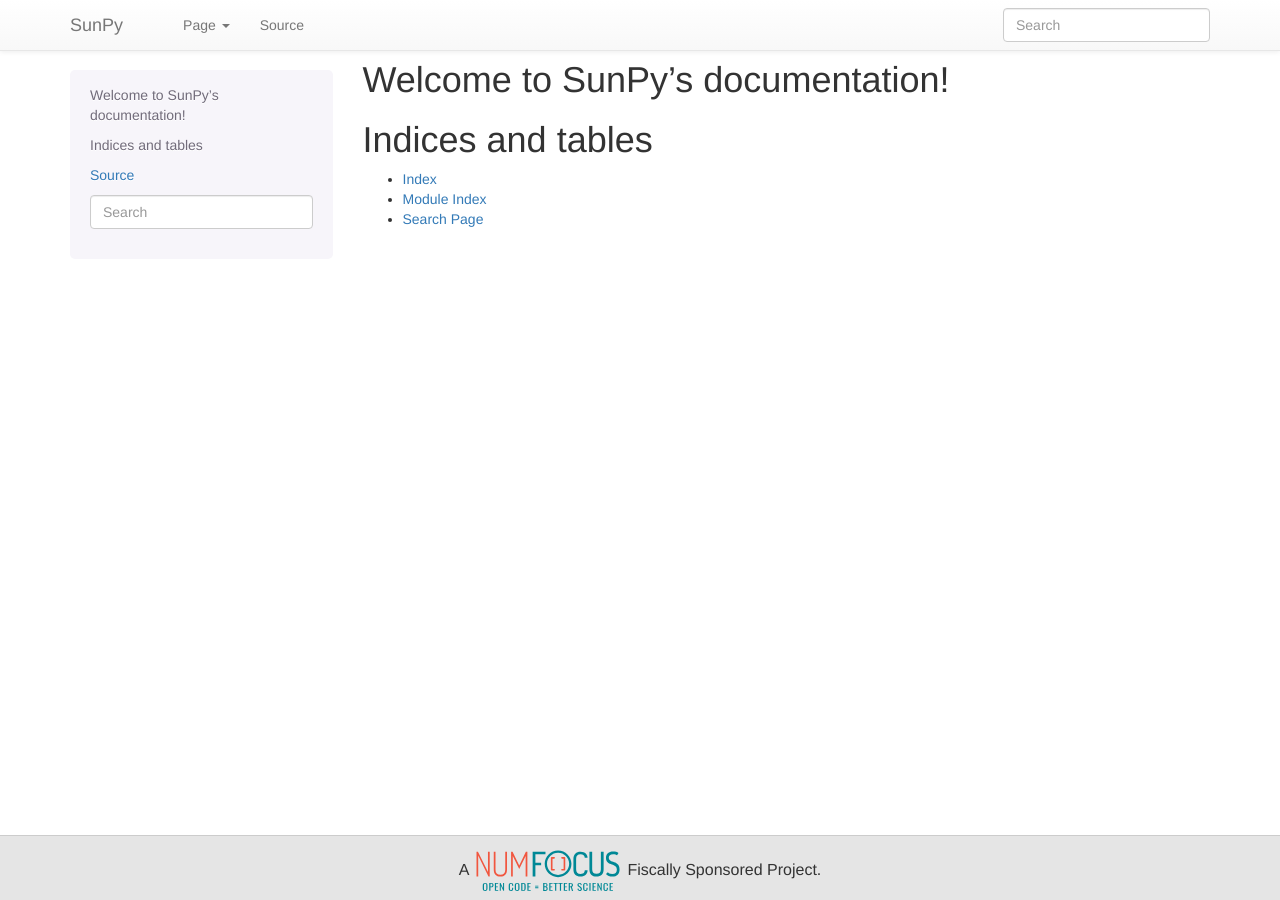
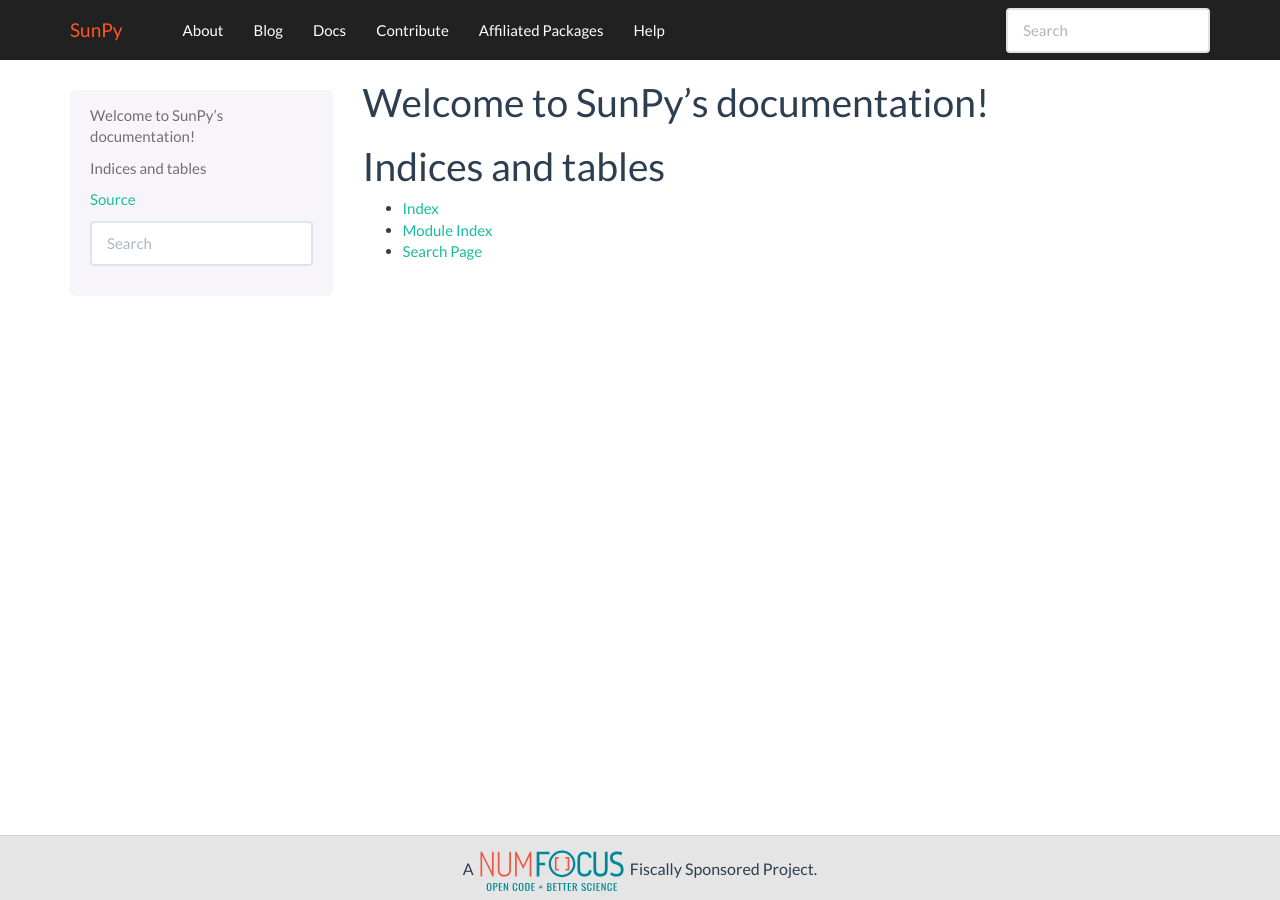
Before and after one commit to sunpy/sunpy.org, a Sphinx documentation site: the page built from source/index.rst, in a window 1280 px wide. Built offline with Sphinx 7.4.7, drawn with Linux system fonts in a browser that asks for light colours.

Commit message:
Added and customized navbar

```diff
--- a/source/_static/style.css
+++ b/source/_static/style.css
@@ -1,3 +1,12 @@
+/*Navbar*/
+.navbar {
+background-color: #212121;
+}
+.navbar-default .navbar-brand {
+color: #FF5722;
+}
+/*End Navbar*/
+/*Footer*/
 footer {
 bottom: 0;
 height: 65px;
@@ -13,3 +22,4 @@
 min-width: 400px;
 height: inherit;
 }
+/*End Footer*/
--- a/source/_templates/layout.html
+++ b/source/_templates/layout.html
@@ -1,9 +1,7 @@
 {# Import the theme's layout. #}
 {% extends "!layout.html" %}
-
 {# Custom CSS overrides #}
 {% set css_files = css_files + ['_static/style.css'] %}
-
 {# Add some extra stuff before and use existing with 'super()' call. #}
 {% block footer %}
 	{{ super() }}
--- a/source/conf.py
+++ b/source/conf.py
@@ -1,55 +1,30 @@
-# -*- coding: utf-8 -*-
-#
-# SunPy documentation build configuration file, created by
-# sphinx-quickstart on Tue May 30 00:00:01 2017.
-#
-# This file is execfile()d with the current directory set to its
-# containing dir.
-#
-# Note that not all possible configuration values are present in this
-# autogenerated file.
-#
-# All configuration values have a default; values that are commented out
-# serve to show the default.
-
 # If extensions (or modules to document with autodoc) are in another directory,
 # add these directories to sys.path here. If the directory is relative to the
 # documentation root, use os.path.abspath to make it absolute, like shown here.
-#
 # import os
 # import sys
 # sys.path.insert(0, os.path.abspath('.'))
-
-
 # -- General configuration ------------------------------------------------
-
 # If your documentation needs a minimal Sphinx version, state it here.
-#
 # needs_sphinx = '1.0'
-
 # Add any Sphinx extension module names here, as strings. They can be
 # extensions coming with Sphinx (named 'sphinx.ext.*') or your custom
 # ones.
 import sphinx_bootstrap_theme
 extensions = ['sphinx.ext.intersphinx',
-   			  'sphinx.ext.githubpages']
-
+'sphinx.ext.githubpages']
 # Add any paths that contain templates here, relative to this directory.
 templates_path = ['_templates']
-
 # The suffix(es) of source filenames.
 # You can specify multiple suffix as a list of string:
 #
 # source_suffix = ['.rst', '.md']
 source_suffix = '.rst'
-
 # The master toctree document.
 master_doc = 'index'
-
 # General information about the project.
 project = u'SunPy'
 author  = 'SunPy'
-
 # The version info for the project you're documenting, acts as replacement for
 # |version| and |release|, also used in various other places throughout the
 # built documents.
@@ -58,104 +33,90 @@
 version = u''
 # The full version, including alpha/beta/rc tags.
 release = u''
-
 # The language for content autogenerated by Sphinx. Refer to documentation
 # for a list of supported languages.
 #
 # This is also used if you do content translation via gettext catalogs.
 # Usually you set "language" from the command line for these cases.
 language = None
-
 # List of patterns, relative to source directory, that match files and
 # directories to ignore when looking for source files.
 # This patterns also effect to html_static_path and html_extra_path
 exclude_patterns = []
-
 # The name of the Pygments (syntax highlighting) style to use.
 pygments_style = 'sphinx'
-
 # If true, `todo` and `todoList` produce output, else they produce nothing.
 todo_include_todos = False
-
-
 # -- Options for HTML output ----------------------------------------------
-
 # The theme to use for HTML and HTML Help pages.  See the documentation for
 # a list of builtin themes.
 #
 html_theme = 'bootstrap'
 html_theme_path = sphinx_bootstrap_theme.get_html_theme_path()
-
 # Theme options are theme-specific and customize the look and feel of a theme
 # further.  For a list of options available for each theme, see the
 # documentation.
-#
-# html_theme_options = {}
-
+html_title = 'SunPy'
+html_theme_options = {
+	'navbar_pagenav': False,
+	'source_link_position': False,
+	'bootswatch_theme': 'flatly',
+	'navbar_site_name': "SunPy",
+	'navbar_title': 'SunPy',
+	'navbar_links': [("About", "about"),
+					 ("Blog", "blog"),
+					 ("Docs", "#"),
+					 ("Contribute", "contribute"),
+					 ("Affiliated Packages", "affiliated"),
+					 ("Help", "help"),
+					 # ("GitHub", "https://github.com/DuyguKeskek/sunpy-website", True),
+					 ],
+					 'globaltoc_depth': 1
+}
 # Add any paths that contain custom static files (such as style sheets) here,
 # relative to this directory. They are copied after the builtin static files,
 # so a file named "default.css" will overwrite the builtin "default.css".
 html_static_path = ['_static']
-
-
 # -- Options for HTMLHelp output ------------------------------------------
-
 # Output file base name for HTML help builder.
 htmlhelp_basename = 'SunPydoc'
-
-
 # -- Options for LaTeX output ---------------------------------------------
-
 latex_elements = {
-    # The paper size ('letterpaper' or 'a4paper').
-    #
-    # 'papersize': 'letterpaper',
-
-    # The font size ('10pt', '11pt' or '12pt').
-    #
-    # 'pointsize': '10pt',
-
-    # Additional stuff for the LaTeX preamble.
-    #
-    # 'preamble': '',
-
-    # Latex figure (float) alignment
-    #
-    # 'figure_align': 'htbp',
+# The paper size ('letterpaper' or 'a4paper').
+#
+# 'papersize': 'letterpaper',
+# The font size ('10pt', '11pt' or '12pt').
+#
+# 'pointsize': '10pt',
+# Additional stuff for the LaTeX preamble.
+#
+# 'preamble': '',
+# Latex figure (float) alignment
+#
+# 'figure_align': 'htbp',
 }
-
 # Grouping the document tree into LaTeX files. List of tuples
 # (source start file, target name, title,
 #  author, documentclass [howto, manual, or own class]).
 latex_documents = [
-    (master_doc, 'SunPy.tex', u'SunPy Documentation',
-     u'Duygu KESKEK', 'manual'),
+(master_doc, 'SunPy.tex', u'SunPy Documentation',
+u'Duygu KESKEK', 'manual'),
 ]
-
-
 # -- Options for manual page output ---------------------------------------
-
 # One entry per manual page. List of tuples
 # (source start file, name, description, authors, manual section).
 man_pages = [
-    (master_doc, 'sunpy', u'SunPy Documentation',
-     [author], 1)
+(master_doc, 'sunpy', u'SunPy Documentation',
+[author], 1)
 ]
-
-
 # -- Options for Texinfo output -------------------------------------------
-
 # Grouping the document tree into Texinfo files. List of tuples
 # (source start file, target name, title, author,
 #  dir menu entry, description, category)
 texinfo_documents = [
-    (master_doc, 'SunPy', u'SunPy Documentation',
-     author, 'SunPy', 'One line description of project.',
-     'Miscellaneous'),
+(master_doc, 'SunPy', u'SunPy Documentation',
+author, 'SunPy', 'One line description of project.',
+'Miscellaneous'),
 ]
-
-
-
-
 # Example configuration for intersphinx: refer to the Python standard library.
 intersphinx_mapping = {'https://docs.python.org/': None}
```
Lines whose indentation alone changed are shown as unchanged.
